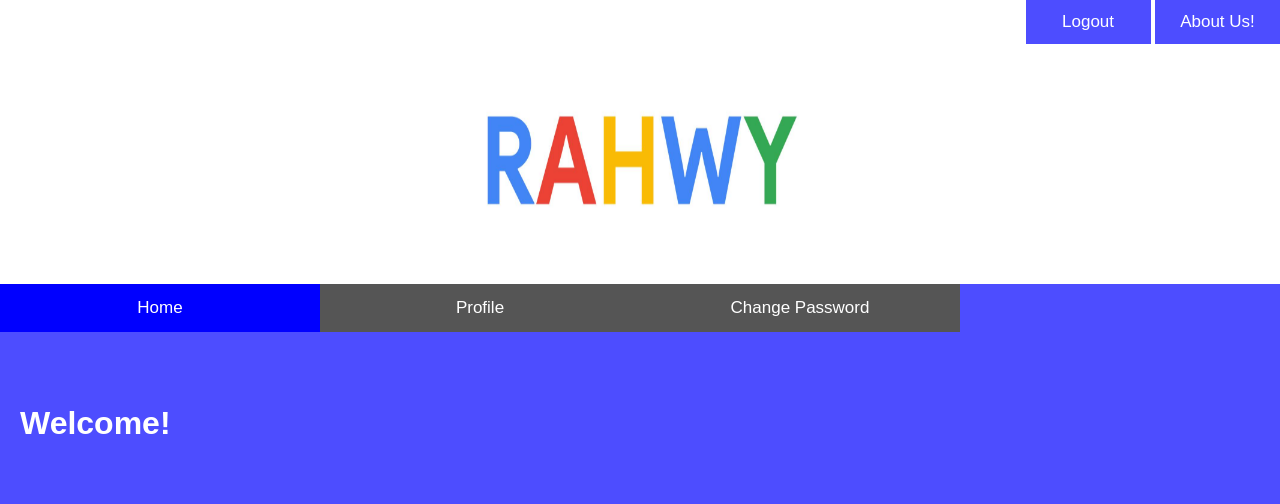
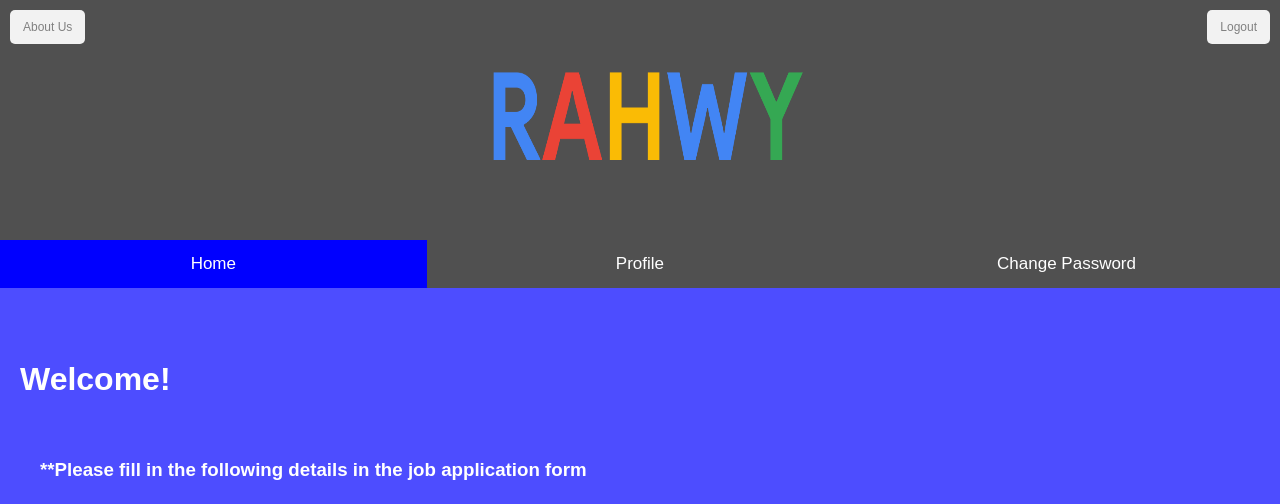
Before and after one commit to Hawwa11/Rahwy-Job-Application-Portal, a PHP site: page /tabs.php in a window 1280 px wide. Shown: the top 504 px of the page. Run offline with PHP 8.4, Linux system fonts and the light colour scheme; the visitor is signed in with stand-in values (Sample User, id 1); data that the repository does not hold is empty.

Commit message:
Adds comments

```diff
--- a/home.php
+++ b/home.php
@@ -8,7 +8,7 @@ $sql = "CREATE TABLE IF NOT EXISTS form (
     id INT(11) NOT NULL AUTO_INCREMENT PRIMARY KEY,
     fname VARCHAR(30) NOT NULL,
     username VARCHAR(100) NOT NULL,
-    FOREIGN KEY (username) REFERENCES user(username) ON DELETE CASCADE ON UPDATE CASCADE,
+    FOREIGN KEY (username) REFERENCES user(username) ON DELETE CASCADE ON UPDATE CASCADE, -- Set usrname as foreign key from user table
     expectedSalary INT(11) NOT NULL,
     cv MEDIUMBLOB NOT NULL,
     martialStatus VARCHAR(15) NOT NULL,
@@ -27,7 +27,7 @@ $sql = "CREATE TABLE IF NOT EXISTS form (
       echo "Error creating table: " . $conn->error;
     }
 
- //Checking if user filled a form before and saving data
+ // Checking if user filled a form before and saving data
 $query4 = mysqli_query($conn, "SELECT * FROM form WHERE username = '{$username}'");
 while($row = mysqli_fetch_array($query4)){
   if(mysqli_num_rows($query4)!=0){
@@ -38,14 +38,17 @@ while($row = mysqli_fetch_array($query4)){
   }
 }
 
+// Check if form submitted
+if(isset($_POST['submit'])){
 
-if(isset($_POST['submit'])){
+  // Upload the files
   $targetDir = "uploads/";
-  $fileCV = basename($_FILES["cv"]["name"]);
+
+  $fileCV = basename($_FILES["cv"]["name"]); // For CV
   $targetFilePath = $targetDir . $fileCV;
   $fileType = pathinfo($targetFilePath,PATHINFO_EXTENSION);
 
-  $fileCL = basename($_FILES["cl"]["name"]);
+  $fileCL = basename($_FILES["cl"]["name"]);  // For Cover letter
   $targetFilePath2 = $targetDir . $fileCL;
   $fileType = pathinfo($targetFilePath2,PATHINFO_EXTENSION);
 
@@ -54,6 +57,7 @@ if(isset($_POST['submit'])){
 
       move_uploaded_file($_FILES["cv"]["tmp_name"],$targetFilePath);
       move_uploaded_file($_FILES["cl"]["tmp_name"],$targetFilePath2);
+
 
 	$fname = mysqli_real_escape_string($conn, $_POST['fname']);
 	$expectedSalary = $_POST['es'];
@@ -126,6 +130,7 @@ Enquiry: " .$enquiry;
  }
 
 else{
+
   $statusMsg = 'Sorry, only JPG, JPEG, PNG, GIF, & PDF files are allowed to upload.';
   echo $statusMsg;
 }
--- a/tabs.php
+++ b/tabs.php
@@ -1,15 +1,17 @@
 <?php
 include ("db.php");
+
   session_start();
+  //Check if user not logged in
   if (!isset($_SESSION['username']))
     header("Location: Login.php");
   else {
 ?>
+
 <head>
     <meta charset="UTF-8">
     <meta http-equiv="X-UA-Compatible" content="IE=edge">
     <meta name="viewport" content="width=<device-width>, initial-scale=1.0">
-    <title>Document</title>
     <meta name="viewport" content="width=device-width, initial-scale=1">
 <style>
 * {box-sizing: border-box}
@@ -22,13 +24,13 @@ body, html {
 }
 
 .logo{
-  background-color: white;
+  background-color: #505050;
   width: 100%;
 }
 
 /* Style tab links */
 .tablink {
-  background-color: #555;
+  background-color: #505050;
   color: white;
   float: left;
   border: none;
@@ -36,7 +38,7 @@ body, html {
   cursor: pointer;
   padding: 14px 16px;
   font-size: 17px;
-  width: 25%;
+  width: 33.33%;
 }
 
 .tablink:hover {
@@ -60,6 +62,41 @@ body, html {
   font-size: 17px;
   width: 125px;
 }
+.inner{
+  margin-top: 10px;
+  margin-left: 10px;
+  display:inline-block;
+  float: left;
+}
+
+.inner2{
+  margin-top: 10px;
+  margin-right: 10px;
+  display:inline-block;
+  float: right;
+}
+.outer{
+  background-color: #505050;
+
+}
+
+.bn632-hover.bn27 {
+  width: 100%;
+  padding: 10px 13px;
+  cursor: pointer;
+  display: block;
+  text-align: center;
+  font-size: 0.75rem;
+  background: #f2f2f2;
+  border: 0;
+  outline: none;
+  border-radius: 5px;
+  color: grey;
+  cursor: pointer;
+  transition: 0.3s;
+}
+
+
 .success {background-color: #04AA6D;} /* Green */
 .info {background-color: #2196F3;} /* Blue */
 .danger {background-color: #f44336;} /* Red */
@@ -67,55 +104,31 @@ body, html {
 #Home {background-color: #4d4dff;}
 #Profile {background-color: #F08080;}
 #ChangePassword {background-color: #ffc966;}
-#AboutUs {background-color: #66ff66;}
 </style>
 </head>
 <body>
+  <!-- Row with buttons -->
+     <div class="outer">
+     <div class="inner">
+        <button type="button" onclick="window.location.href='aboutUs.php'" class="bn632-hover bn27">About Us</button>
+     </div>
 
-<?php
-   /* $username = $_SESSION['username'];
-    $query = mysqli_query($conn, "SELECT appStatus FROM form WHERE username = '{$username}'");
-    if (mysqli_num_rows($query)=="0"){
-        $status="Pending";
-    }else if(mysqli_num_rows($query)=="1"){
-        $status="Accepted";
-    }else if(mysqli_num_rows($query)=="2"){
-      $status="Rejected";
-    }*/
+     <div class="inner2">
+        <button type="button" onclick="window.location.href='logout.php'" class="bn632-hover bn27">Logout</button>
+     </div>
+    </div>
 
-    // $username = $_SESSION['username'];
-    // $query = mysqli_query($conn, "SELECT appStatus FROM form WHERE username = '{$username}'");
-    // while($row = mysqli_fetch_array($query)){
-    //     $st = $row['appStatus'];
-    // }
+    <!-- Display the logo image -->
+     <div id="logo" class="logo">
+        <center><img src="RAHWYLogo.png" width="30%" height="30%"> </center>
+     </div>
 
-?>
-     <div style=" text-align:right;">
-        <button type="button" onclick="window.location.href='logout.php'" class="logout">Logout</button>
-        <button type="button" onclick="window.location.href='aboutUs.php'" class="logout">About Us!</button>
-        <!-- Status:
-          <?php
-  //         if ($st==0){
-  //     $status="Pending";
-  //     echo "<lable id='stat' class='info'>Pending</label>";
-  // }else if($st==1){
-  //     $status="Accepted";
-  //     echo "<lable id='stat' class='success'>Accepted</label>";
-  // }else if($st==2){
-  //   $status="Rejected";
-  //   echo "<lable id='stat' class='danger'>Rejected</label>";
-  // }
-  ?>
-        </lable> -->
-     </div>
-     <div id="logo" class="logo">
-        <center><img src="images/logo.jpeg" width="30%" height="30%"> </center>
-     </div>
+     <!-- Display buttons for tabs (uses script function to pass tabs properties) -->
     <button class="tablink" onclick="openPage('Home', this, 'blue')"id="defaultOpen">Home</button>
     <button class="tablink" onclick="openPage('Profile', this, 'red')"id="defaultOpen2">Profile</button>
     <button class="tablink" onclick="openPage('ChangePassword', this, 'orange')"id="defaultOpen3">Change Password</button>
 
-
+    <!-- Redirects to the page of the tab that is clicked  -->
     <div id="Home" class="tabcontent">
       <?php include("home.php"); ?>
     </div>
@@ -130,17 +143,21 @@ body, html {
     </div>
 
 
+    <!-- JS function to determine the tab content and change tab link properties accordingly  -->
     <script>
         function openPage(pageName,elmnt,color) {
           var i, tabcontent, tablinks;
+          // Get the tabcontent
           tabcontent = document.getElementsByClassName("tabcontent");
           for (i = 0; i < tabcontent.length; i++) {
             tabcontent[i].style.display = "none";
           }
+          // Get tab links
           tablinks = document.getElementsByClassName("tablink");
           for (i = 0; i < tablinks.length; i++) {
             tablinks[i].style.backgroundColor = "";
           }
+          //Get the tab page and style
           document.getElementById(pageName).style.display = "block";
           elmnt.style.backgroundColor = color;
         }
@@ -148,6 +165,7 @@ body, html {
         // Get the element with id="defaultOpen" and click on it
         document.getElementById("defaultOpen").click();
 
+        // To open back the tabs in use instead of home
         <?php
           if (isset($_POST['cp'])) {
             ?>document.getElementById("defaultOpen3").click();<?php
@@ -156,6 +174,7 @@ body, html {
             ?>document.getElementById("defaultOpen2").click();<?php
           }
         ?>
+
         </script>
 
 </body>
```
